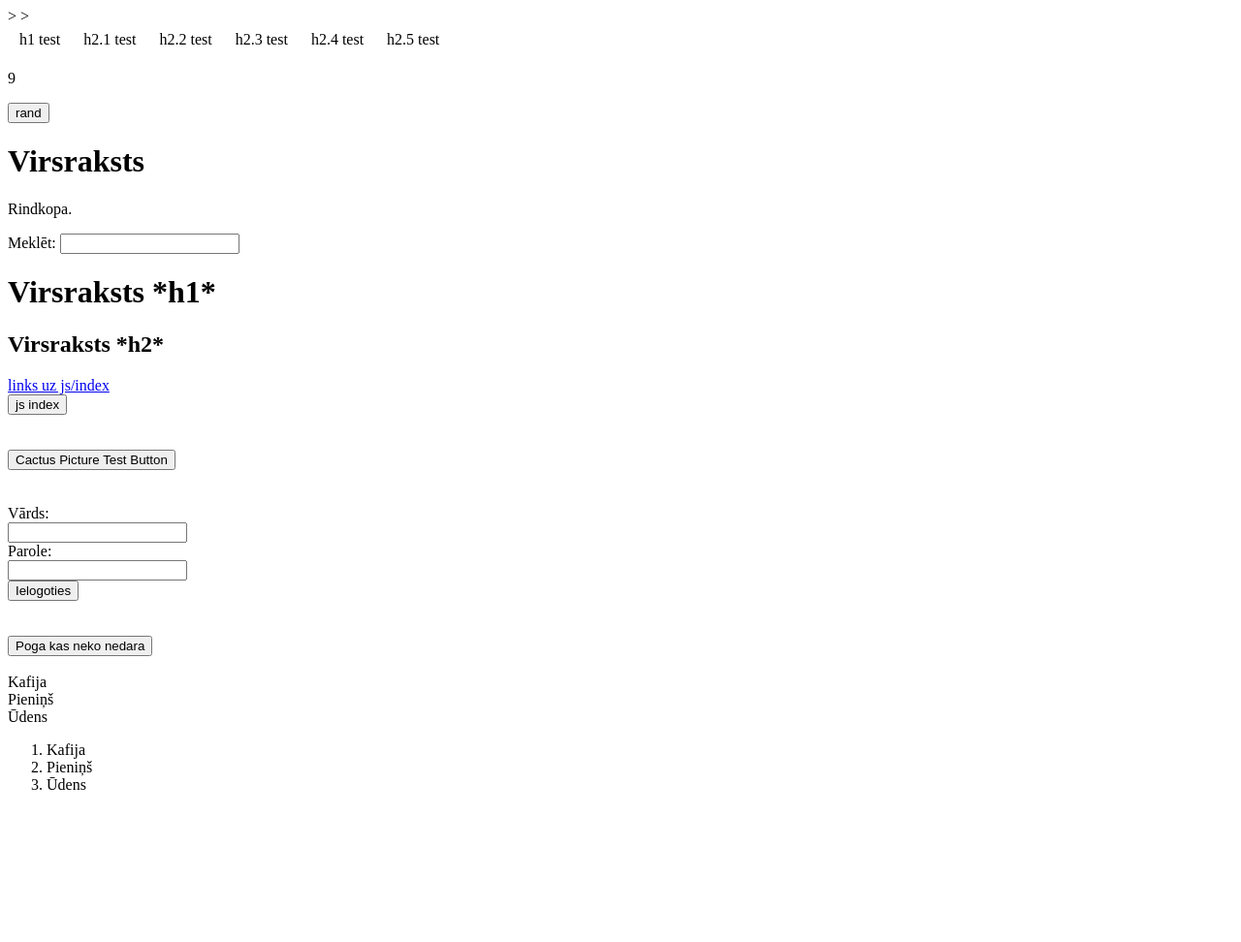
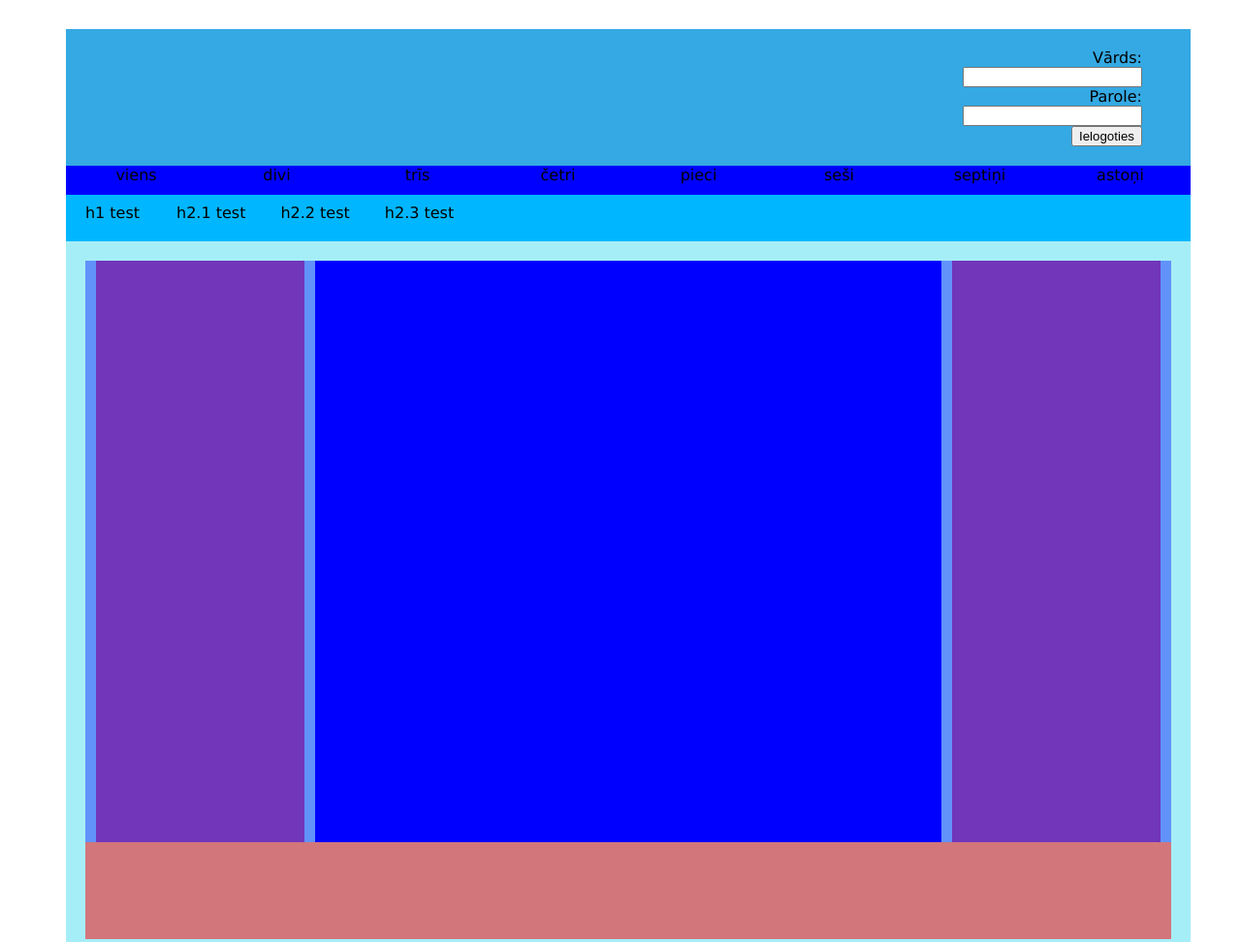
Before and after one commit to MikelisKristofersBernsons/F, a plain HTML site: page index.html in a window 1280 px wide. Shown: the top 972 px of the page at 97% size. Before the commit the page ends 835 px from the top, so only its background shows below. Drawn offline with Linux system fonts and the light colour scheme.

Commit message:
added CSS
mēģināju mājās mācīties un sagatavot kautkādu mājaslapas layout ar CSS

```diff
--- /dev/null
+++ b/css/styles.css
@@ -0,0 +1,158 @@
+
+body {
+	background-image: url("img/bluesky.jpg") no-repeat 0 0;
+	width: 100%;
+	height: 100%;
+	background-size: 100%;
+	font-family: "Lucida Sans Unicode", "Lucida Grande", sans-serif;
+}
+
+
+.blue {
+	color: blue;
+}
+
+.loginbox {
+	padding-top: 20px;
+	padding-bottom: 20px;
+	background-color: #34a9e3;
+}
+
+.selection {
+	display: flex;
+	justify-content: center;
+}
+
+	.flexbox-item {
+		width: 500px;
+		height: 30px;
+		background-color: blue;
+	}
+
+		.flexbox-item-1 {
+			height: 30px;
+			min-width: 80px;
+		}
+
+		.flexbox-item-2 {
+			height: 30px;
+			min-width: 80px;
+		}
+
+		.flexbox-item-3 {
+			height: 30px;
+			min-width: 80px;
+		}
+
+
+
+a {
+	min-width: 60px;
+	min-height: 30px;
+	display: block;
+	color: #000;
+	text-decoration: none;
+	text-align: center;
+}
+
+a:hover {
+	background-color: #00edb6;
+	color: black;
+}
+
+
+.login {
+	margin-right: 50px;
+}
+
+
+
+.main-items {
+
+	height: 700px;
+	margin-left: 20px;
+	margin-right: 20px;
+	margin-top: 20px;
+	background-color: rgba(255, 0, 0, 0.5);
+}
+
+.main-items-empty {
+	display: flex;
+	justify-content: space-between;
+	background-color: #6192fa;
+}
+
+	.vidus {
+		min-height: 600px;
+		background-color: blue;
+		flex-grow: 3;
+	}
+
+	.labi {
+		margin-right: 1%;
+		margin-left: 1%;
+		min-height: 600px;
+		background-color: #7136ba;
+		flex-grow: 1;
+	}
+
+	.kreisi {
+		margin-left: 1%;
+		margin-right: 1%;
+		min-height: 600px;
+		background-color: #7136ba;
+		flex-grow: 1;
+	}
+
+.main {
+	margin-left: 60px;
+	margin-top: 30px;
+	margin-right: 60px;
+	background-color: #a6eef7;
+}
+
+
+.font-test {
+	font-style: normal;
+
+}
+
+
+ul {
+	list-style-type: none;
+	margin: 0;
+	padding: 0;
+	overflow: hidden;
+	background-color: #00b7ff;
+}
+
+li a {
+	float: left;
+	display: block;
+	color: #000;
+	padding: 9px 18px;
+	text-decoration: none;
+	text-align: center;
+}
+
+
+li a:hover {
+	background-color: #00edb6;
+	color: black;
+	box-shadow: 2px 3px #0087bd;
+}
+
+
+.bottom {
+	background-color: #a6eef7;
+}
+
+
+.box {
+	height: 80px;
+	width: 80%;
+	padding: 15px;
+	margin: 30px;
+	border: 10px solid black;
+	background-color: red;
+}
--- a/index.html
+++ b/index.html
@@ -1,52 +1,62 @@
 <!DOCTYPE html>
 <html>
-
 <head>
 
-	<title>RVT Estudijas</title>>
-
-
-</head>>
-
-
-<style>
-
-	ul {
-	list-style-type: none;
-	margin: 0;
-	padding: 0;
-	overflow: hidden;
-	background-color: #f1f1f1:
-}
-
-li a {
-	float: left;
-	display: block;
-	color: #000;
-	padding: 6px 12px;
-	text-decoration: none;
-}
-
-
-li a:hover {
-	background-color: #555;
-	color: white;
-}
-
-
-</style>
+	<title>RVT Estudijas</title>
+	<link rel="stylesheet" href="css/styles.css">
+</head>
 
 
 
 <body>
-<ul>
+
+	<div class="main">
+
+		<div class="loginbox">
+			<form class="login" action="Temp/LoginThing.html">
+				<div align="right">
+
+				Vārds:
+				<br><input type="text" name="fname"><br>         <!-- name, password input boxes -->
+				Parole:
+				<br><input type="password" name="lname"><br>
+
+				<input type="submit" value="Ielogoties">
+
+				</div>
+			</form>
+		</div>
+
+
+		<div class="selection">
+			<div class="flexbox-item flexbox-item-1"><a href="Temp/h1Test.html">viens</a></div>
+			<div class="flexbox-item flexbox-item-2"><a href="Temp/h2Test.html">divi</a></div>
+			<div class="flexbox-item flexbox-item-3"><a href="Temp/h2Test.html">trīs</a></div>
+			<div class="flexbox-item flexbox-item-3"><a href="Temp/h2Test.html">četri</a></div>
+			<div class="flexbox-item flexbox-item-3"><a href="Temp/h2Test.html">pieci</a></div>
+			<div class="flexbox-item flexbox-item-3"><a href="Temp/h2Test.html">seši</a></div>
+			<div class="flexbox-item flexbox-item-3"><a href="Temp/h2Test.html">septiņi</a></div>
+			<div class="flexbox-item flexbox-item-3"><a href="Temp/h2Test.html">astoņi</a></div>
+		</div>
+
+
+
+			<ul class="font-test">
 				<li><a href="Temp/h1Test.html">h1 test</a></li>
 				<li><a href="Temp/h2Test.html">h2.1 test</a></li>
 				<li><a href="Temp/h2Test.html">h2.2 test</a></li>
 				<li><a href="Temp/h2Test.html">h2.3 test</a></li>
-		<li><a href="Temp/h2Test.html">h2.4 test</a></li>
-		<li><a href="Temp/h2Test.html">h2.5 test</a></li>
 			</ul>
+
+		<div class="main-items">
+			<div class="main-items-empty">
+				<div class="kreisi"></div>
+				<div class="vidus"></div>
+				<div class="labi"></div>
+			</div>
+		</div>
+
+
 
 
 
@@ -66,8 +76,10 @@ document.getElementById("demo").innerHTML = window.randskaitlis();
 		<form><button onclick="randskaitlis()">rand</button></form>
 
 
-	<h1>Virsraksts</h1>  <!-- VIRSRAKSTI -->
+			<h1 class="blue">Virsrakstss</h1>  <!-- VIRSRAKSTI -->
+
 			<p>Rindkopa.</p>
+
 
 			<form action="/action_page.php">
 				Meklēt: <input type="text" name="Searchname"><br>
@@ -90,26 +102,15 @@ document.getElementById("demo").innerHTML = window.randskaitlis();
 				<button type="submit"> Cactus Picture Test Button </button>
 			</form>
 
-
-	<br><br>
-	<form action="Temp/LoginThing.html">
-
-	  Vārds:
-	  <br><input type="text" name="fname"><br>         <!-- name, password input boxes -->
-	  Parole:
-	  <br><input type="password" name="lname"><br>
-
-	  <input type="submit" value="Ielogoties">
-
-	</form>
-
-
 			<br><br>
 			<button>Poga kas neko nedara</button>  <!-- tukša poga -->
 			<br><br>
 
+		<center><img src="img/test2eft.jpg" height="129" width="132"></center>
 
-	<ul>
+			<center><div class="box"></div></center>
+
+			<ul class="bottom">
 			<li>Kafija</li>
 			<li>Pieniņš</li>  <!-- bullet saraksts -->
 			<li>Ūdens</li>
@@ -122,5 +123,6 @@ document.getElementById("demo").innerHTML = window.randskaitlis();
 			</ol>
 
 
+	</div>
 </body>
 </html>
--- /dev/null
+++ b/js/testscripts.js
@@ -0,0 +1,6 @@
+
+
+
+function randskaitlis(){
+var rsk = Math.random(10);
+}
```
Also changed, not shown: img/bluesky.jpg (added), img/test2eft.jpg (added). Lines whose indentation alone changed are shown as unchanged.
